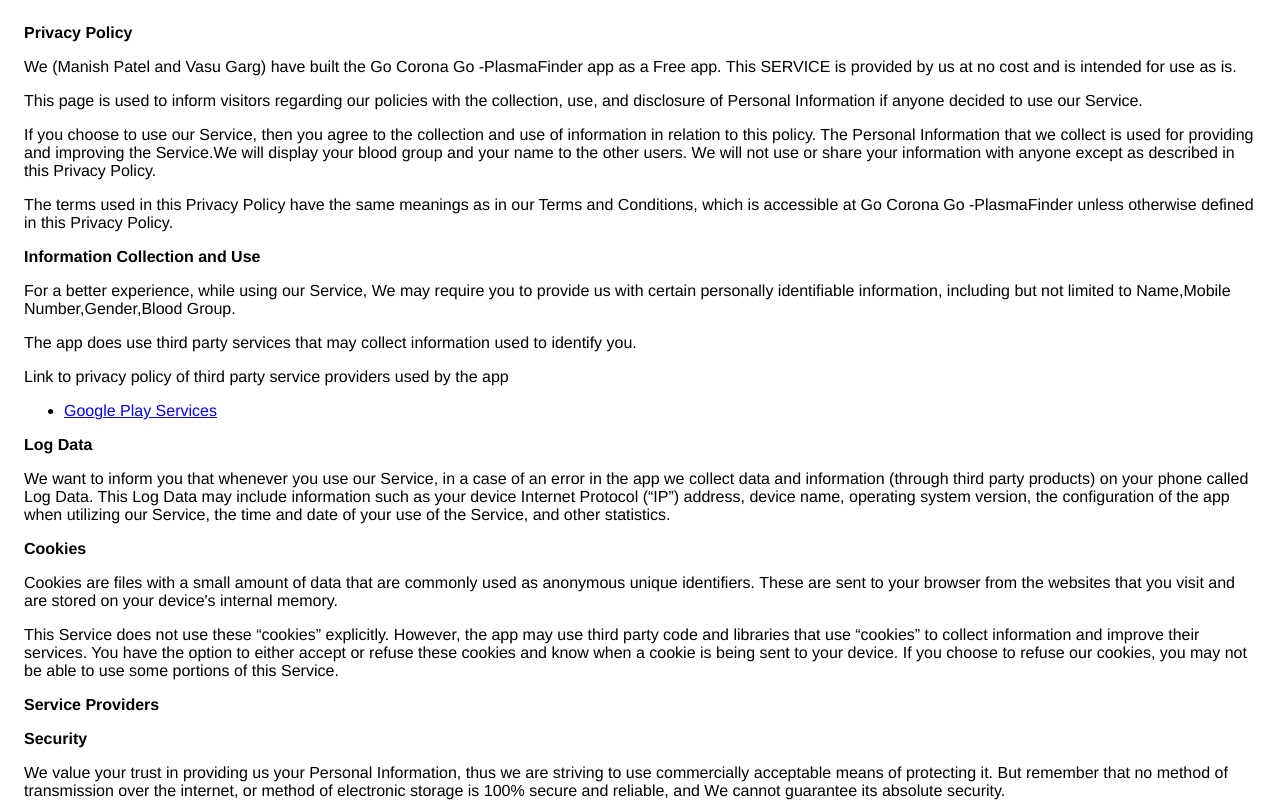
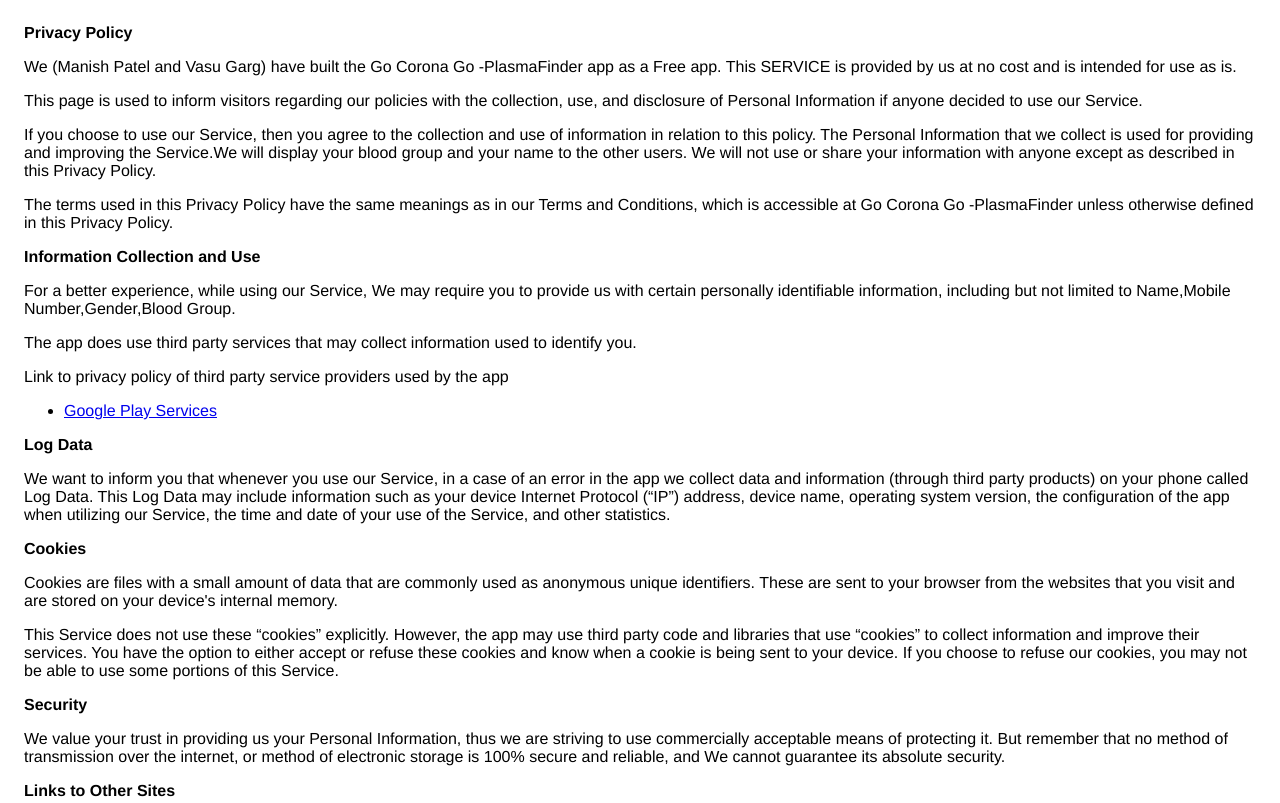
Before and after one commit to teamuical/teamuical.github.io, a plain HTML site: page index.html in a window 1280 px wide. Shown: the top 803 px of the page. Drawn offline with Linux system fonts and the light colour scheme.

Commit message:
Update index.html

```diff
--- a/index.html
+++ b/index.html
@@ -59,8 +59,7 @@
                   and know when a cookie is being sent to your device. If you
                   choose to refuse our cookies, you may not be able to use some
                   portions of this Service.
-                </p> <p><strong>Service Providers</strong></p>
-                <p><strong>Security</strong></p> <p>
+                  <p><strong>Security</strong></p> <p>
                   We value your trust in providing us your
                   Personal Information, thus we are striving to use commercially
                   acceptable means of protecting it. But remember that no method
```
